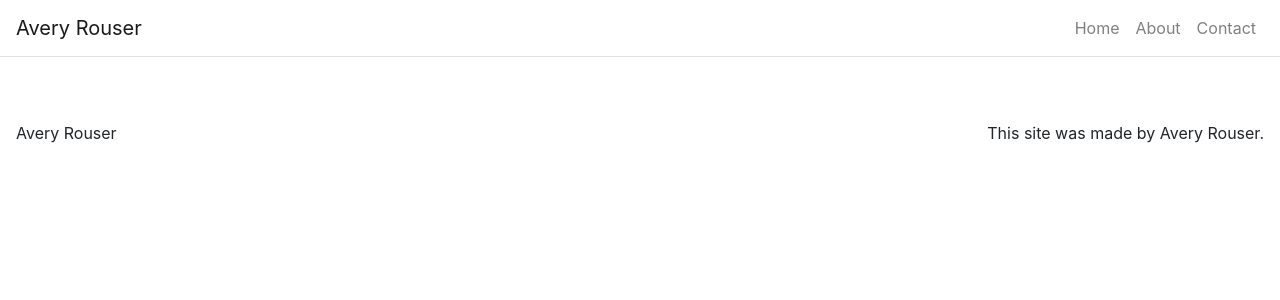
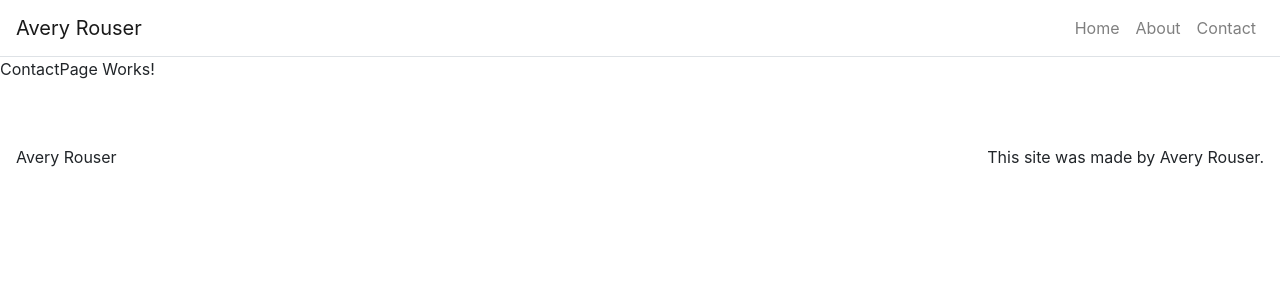
Before and after one commit to avery1221/ReactPortolio2, a React (Create React App) app in the folder portfolio2/: page /contact in a window 1280 px wide. Shown: the top 300 px of the page. Built offline with nearby package versions, Linux system fonts and the light colour scheme.

Commit message:
created my pages as well as the routes to all of them.

```diff
--- a/portfolio2/src/App.js
+++ b/portfolio2/src/App.js
@@ -5,6 +5,9 @@
 import Nav from 'react-bootstrap/Nav';
 
 import Footer from './components/Footer';
+import HomePage from './Pages/HomePage';
+import AboutPage from './Pages/AboutPage';
+import ContactPage from './Pages/ContactPage';
 
 import './App.css';
 
@@ -51,6 +54,10 @@
               </Navbar.Collapse>
             </Navbar>
 
+            <Route path="/" exact render={() => <HomePage title={this.state.home.title} subTitle={this.state.home.subTitle} text={this.state.home.text} />} />
+            <Route path="/about"  render={() => <AboutPage title={this.state.About.title} />}  />
+            <Route path="/contact"  render={() => <ContactPage title={this.state.Contact.title} />}  />
+
             <Footer />
 
           </Container>
--- /dev/null
+++ b/portfolio2/src/Pages/AboutPage.js
@@ -0,0 +1,11 @@
+import React from 'react'
+
+function AboutPage(props) {
+
+return(
+    <p>AboutPage Works!</p>
+);
+
+}
+
+export default AboutPage;
--- /dev/null
+++ b/portfolio2/src/Pages/ContactPage.js
@@ -0,0 +1,11 @@
+import React from 'react'
+
+function ContactPage(props) {
+
+return(
+    <p>ContactPage Works!</p>
+);
+
+}
+
+export default ContactPage;
--- /dev/null
+++ b/portfolio2/src/Pages/HomePage.js
@@ -0,0 +1,11 @@
+import React from 'react'
+
+function HomePage(props) {
+
+return(
+    <p>HomePage Works!</p>
+);
+
+}
+
+export default HomePage;
```
